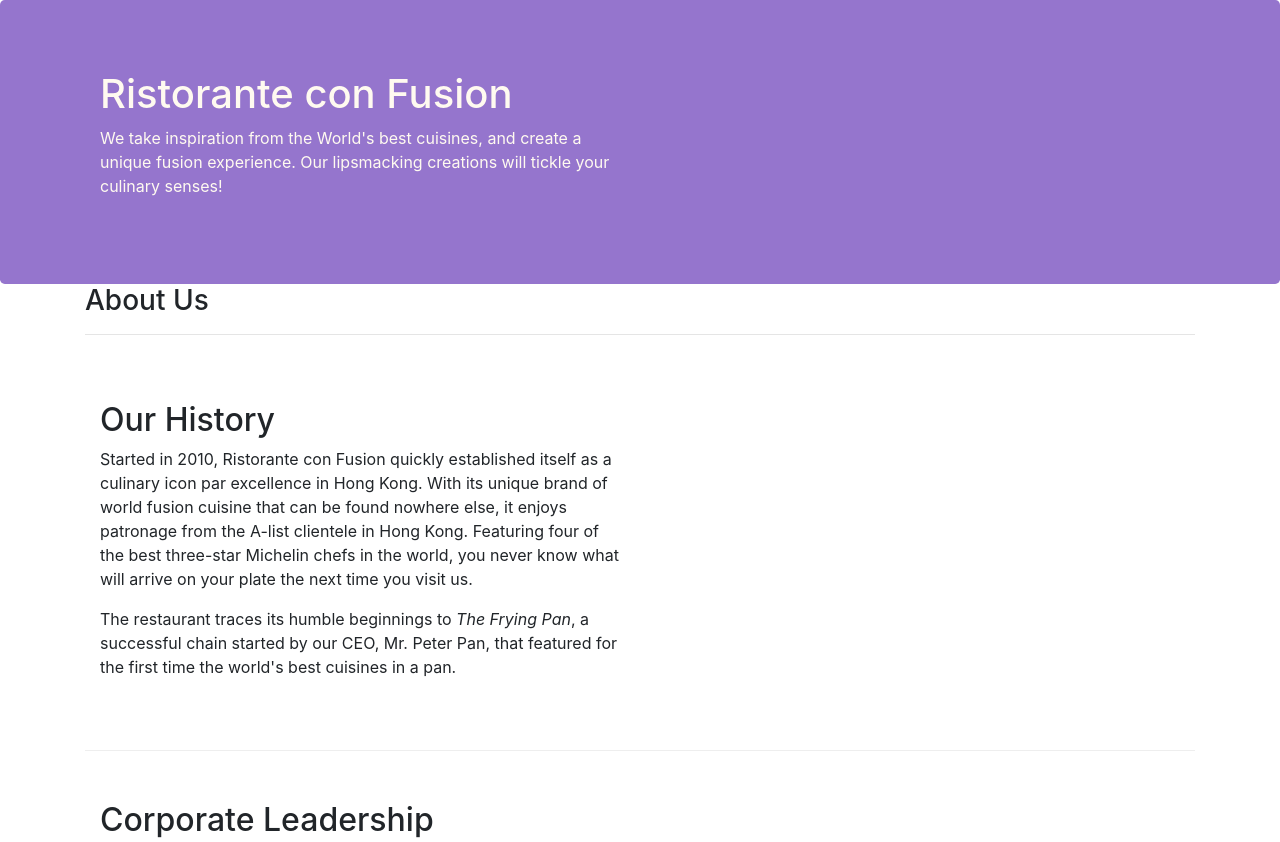
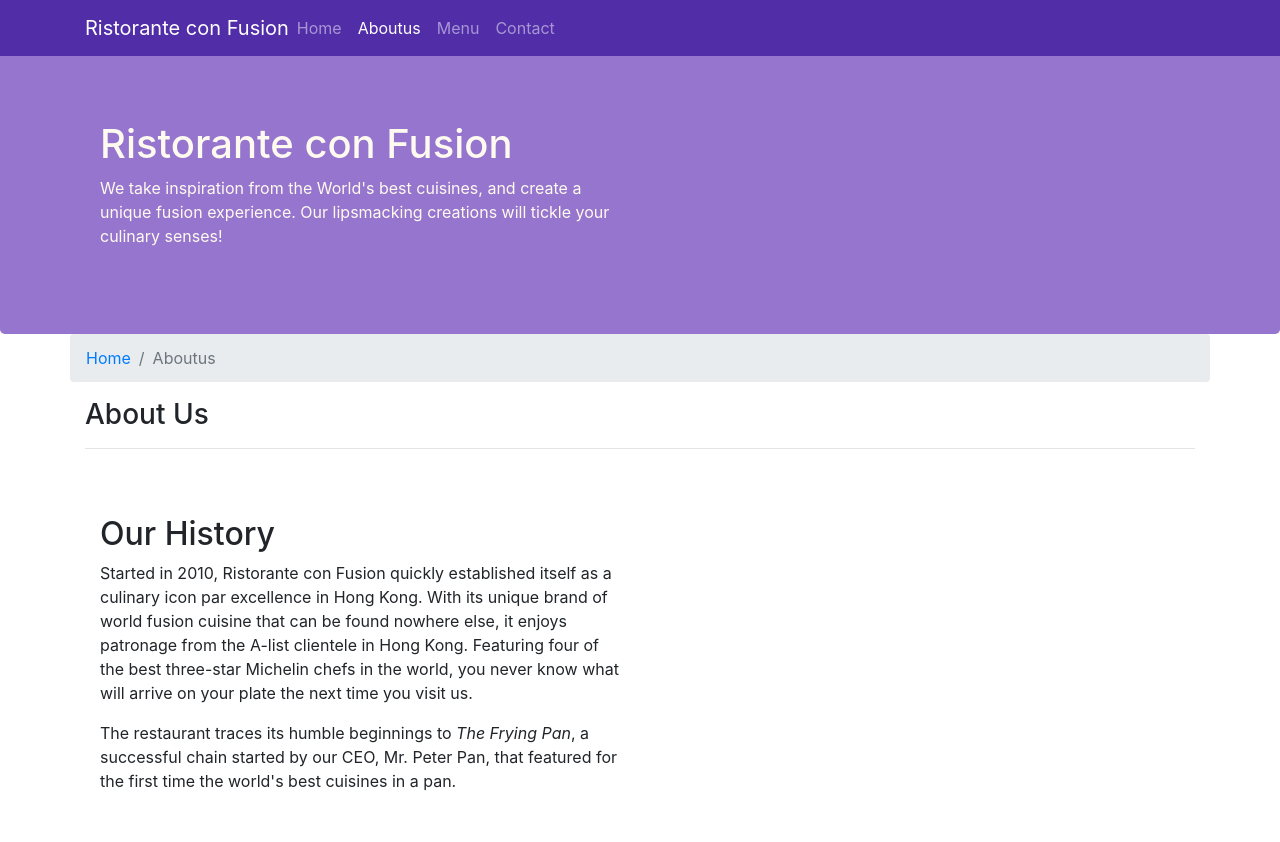
Before and after one commit to Vishab-Julka/bootstrap_tutorial, a website: page aboutus.html in a window 1280 px wide. Shown: the top 842 px of the page. Drawn offline with nearby package versions, Linux system fonts and the light colour scheme.

Commit message:
navbar and breadcumbs

```diff
--- a/aboutus.html
+++ b/aboutus.html
@@ -5,11 +5,11 @@
     <meta charset="utf-8">
     <meta name="viewport" content="width=device-width, initial-scale=1, shrink-to-fit=no">
     <meta http-equiv="x-ua-compatible" content="ie=edge">
-
+    <title>Ristorante Con Fusion: About Us</title>
     <link rel="stylesheet" href="node_modules/bootstrap/dist/css/bootstrap.min.css">
-    <!-- <link rel="stylesheet" href="css/styles.css"> -->
-    <title>Ristorante Con Fusion: About Us</title>
-    <style>
+    <link rel="stylesheet" href="css/styles.css">
+    <!-- I have included the style so that you can refer the styling since the above link to css folder i.e(css/style.css) wont work in your machine -->
+    <!-- <style>
         .jumbotron{
             margin:0px auto;
             padding: 70px 30px 70px 30px;
@@ -36,11 +36,29 @@
             margin:0px;
             color:#0f0f0f;
         }
-    </style>
+    </style> -->
 
 </head>
 
 <body>
+    <nav class="navbar navbar-dark navbar-expand-sm fixed-top">
+        <div class="container">
+            <button class="navbar-toggler" type="button" data-toggle="collapse" data-target="#Navbar">
+                <span class="navbar-toggler-icon"></span>
+            </button>
+            <a class="navbar-brand mr-auto" href="./index.html">
+                Ristorante con Fusion
+            </a>
+            <div class="collapse navbar-collapse" id="Navbar">
+                <ul class="navbar-nav mr-auto">
+                    <li class="nav-items"><a class="nav-link" href="./index.html">Home</a></li>
+                    <li class="nav-items active"><a class="nav-link" href="#">Aboutus</a></li>
+                    <li class="nav-items"><a class="nav-link" href="#">Menu</a></li>
+                    <li class="nav-items"><a class="nav-link" href="#">Contact</a></li>
+                </ul>
+            </div>
+        </div>
+    </nav>
 
     <header class="jumbotron">
         <div class="container">
@@ -57,6 +75,10 @@
 
     <div class="container">
         <div class="row">
+            <ol class="col-12 breadcrumb">
+                <li class="breadcrumb-item"><a href="./index.html">Home</a></li>
+                <li class="breadcrumb-item active">Aboutus</li>
+            </ol>
             <div class=" col- col-sm" >
                <h3>About Us</h3>
                <hr>
@@ -104,7 +126,7 @@
                 <div class="col-4 offset-1 col-sm-2">
                     <h5>Links</h5>
                     <ul class="list-unstyled">
-                        <li><a href="#">Home</a></li>
+                        <li><a href="./index.html">Home</a></li>
                         <li><a href="#">About</a></li>
                         <li><a href="#">Menu</a></li>
                         <li><a href="#">Contact</a></li>
--- a/css/styles.css
+++ b/css/styles.css
@@ -29,3 +29,11 @@ address {
     color: #0f0f0f;
 
 }
+
+body {
+    padding: 50px 0px 0px 0px;
+}
+
+.navbar-dark {
+    background-color: #512DA8;
+}
```
Also changed, not shown: index.html (+19 -1 lines).
